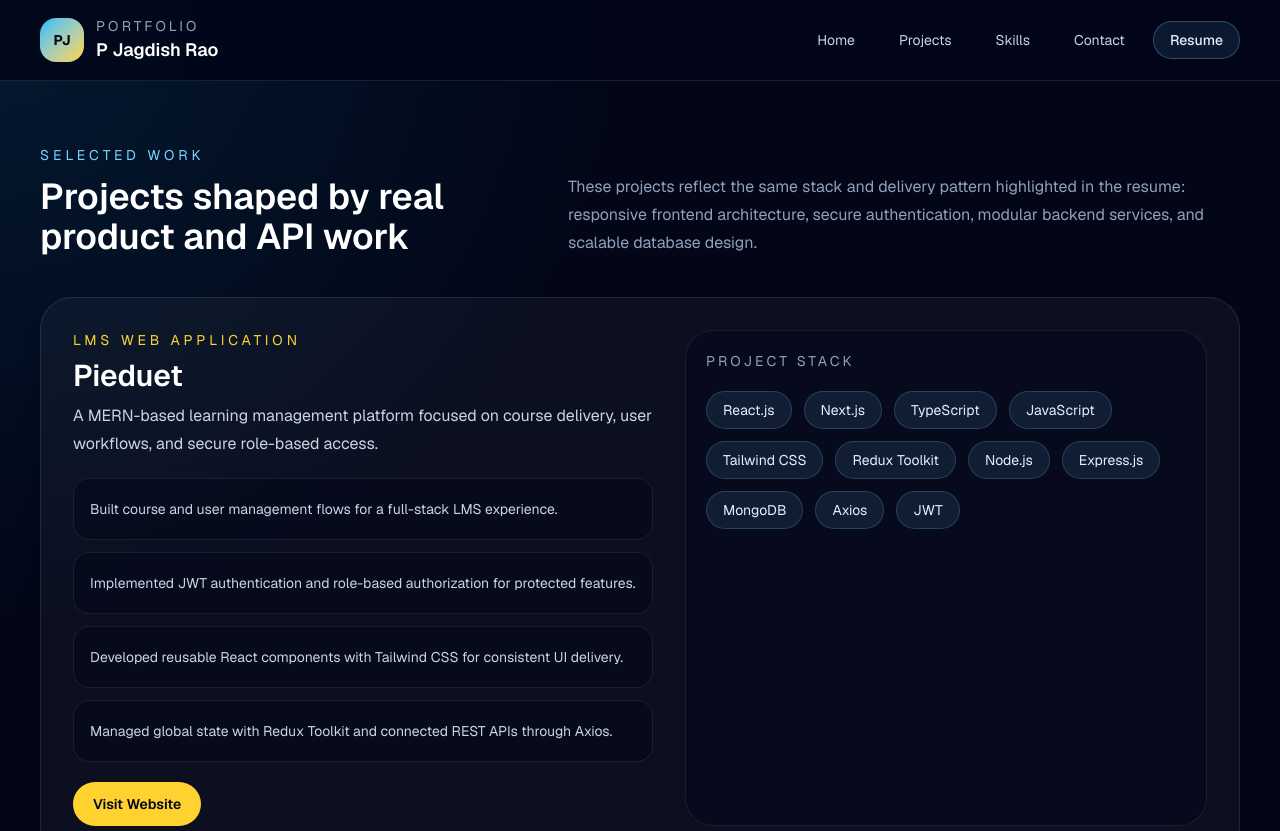
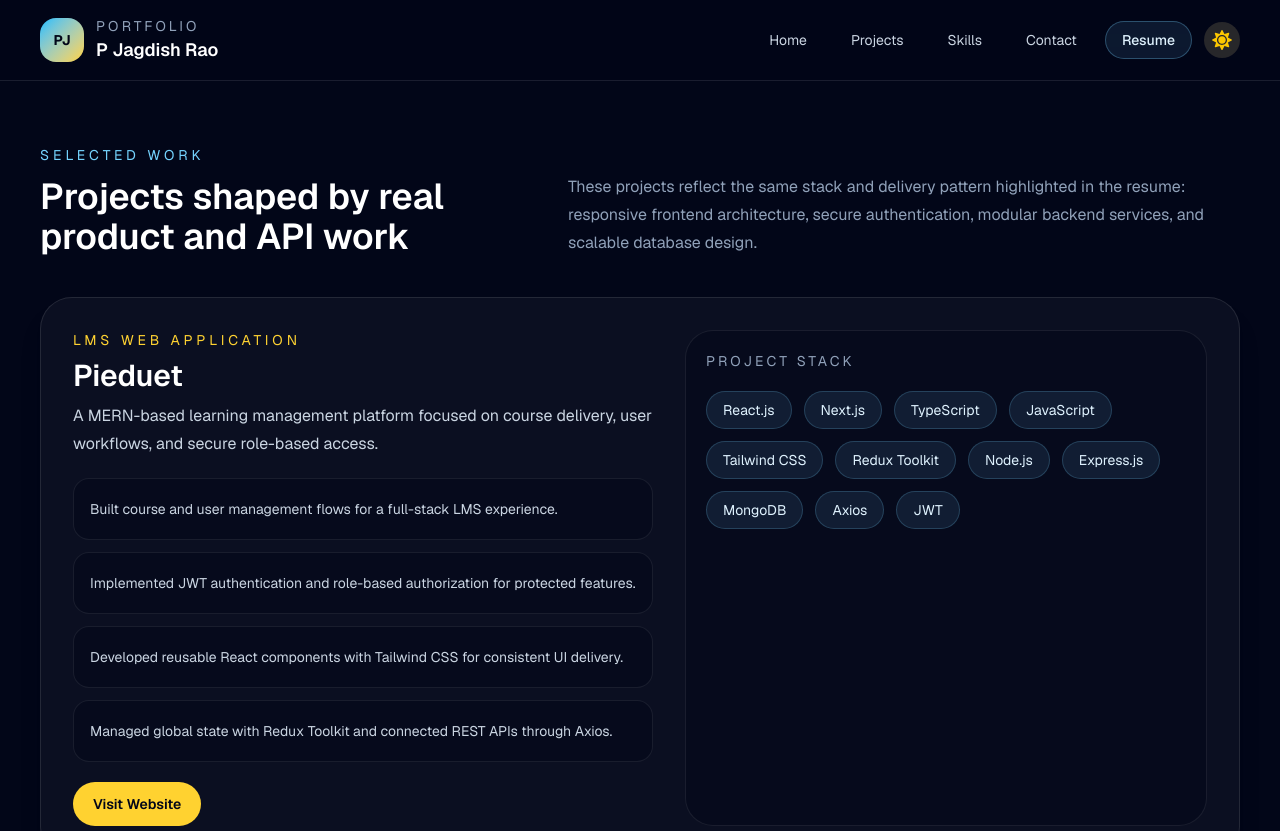
Before and after one commit to dreamsoftwaredev/rjagdishportfolio, a Next.js app: page /projects in a window 1280 px wide. Shown: the top 831 px of the page. Built offline with nearby package versions, Linux system fonts and the light colour scheme.

Commit message:
feat: Implement theme toggle functionality and enhance header styles

```diff
--- a/src/app/components/Header.tsx
+++ b/src/app/components/Header.tsx
@@ -2,6 +2,7 @@
 
 import Link from "next/link";
 import { profile } from "../data/portfolio";
+import ThemeToggle from "./ThemeToggle";
 
 const navItems = [
   { href: "/", label: "Home" },
@@ -12,27 +13,28 @@ const navItems = [
 
 export default function Header() {
   return (
-    <header className="sticky top-0 z-50 border-b border-white/10 bg-slate-950/80 backdrop-blur-xl">
+    <header className="sticky top-0 z-50 border-b border-white/10 bg-slate-950/80 backdrop-blur-xl dark:border-white/10 dark:bg-slate-950/80 light:border-slate-200 light:bg-white/80">
       <nav className="mx-auto flex max-w-7xl flex-col gap-4 px-6 py-4 md:flex-row md:items-center md:justify-between md:px-10">
         <Link href="/" className="flex items-center gap-3">
           <span className="flex h-11 w-11 items-center justify-center rounded-2xl bg-gradient-to-br from-sky-400 to-amber-300 text-sm font-bold text-slate-950">
             PJ
           </span>
           <div>
-            <p className="text-sm uppercase tracking-[0.22em] text-slate-400">Portfolio</p>
-            <h1 className="text-lg font-semibold text-white">{profile.name}</h1>
+            <p className="text-sm uppercase tracking-[0.22em] text-slate-400 dark:text-slate-400 light:text-slate-600">Portfolio</p>
+            <h1 className="text-lg font-semibold text-white dark:text-white light:text-slate-900">{profile.name}</h1>
           </div>
         </Link>
 
-        <div className="flex flex-wrap items-center gap-3 text-sm text-slate-300">
+        <div className="flex flex-wrap items-center gap-3 text-sm text-slate-300 dark:text-slate-300 light:text-slate-700">
           {navItems.map((item) => (
-            <Link key={item.href} href={item.href} className="rounded-full px-4 py-2 transition hover:bg-white/5 hover:text-white">
+            <Link key={item.href} href={item.href} className="rounded-full px-4 py-2 transition hover:bg-white/5 hover:text-white dark:hover:bg-white/5 dark:hover:text-white light:hover:bg-slate-100 light:hover:text-slate-900">
               {item.label}
             </Link>
           ))}
           <Link href={profile.resumePath} download className="rounded-full border border-sky-300/30 bg-sky-300/10 px-4 py-2 font-medium text-sky-100 transition hover:border-sky-200/50 hover:bg-sky-300/20">
             Resume
           </Link>
+          <ThemeToggle />
         </div>
       </nav>
     </header>
--- /dev/null
+++ b/src/app/components/ThemeToggle.tsx
@@ -0,0 +1,24 @@
+"use client";
+import React from "react";
+import { useTheme } from "../utils/ThemeProvider";
+import { FaSun, FaMoon } from "react-icons/fa";
+
+const ThemeToggle = () => {
+  const { theme, toggleTheme } = useTheme();
+
+  return (
+    <button
+      onClick={toggleTheme}
+      className="p-2 rounded-full bg-zinc-800 dark:bg-zinc-800 light:bg-zinc-200 hover:scale-110 transition-transform"
+      aria-label={`Switch to ${theme === "dark" ? "light" : "dark"} mode`}
+    >
+      {theme === "dark" ? (
+        <FaSun className="text-yellow-400 text-xl" />
+      ) : (
+        <FaMoon className="text-slate-700 text-xl" />
+      )}
+    </button>
+  );
+};
+
+export default ThemeToggle;
--- a/src/app/globals.css
+++ b/src/app/globals.css
@@ -3,6 +3,15 @@
 :root {
   --background: #020617;
   --foreground: #e2e8f0;
+  --card-bg: #18181b;
+  --card-border: #27272a;
+}
+
+[data-theme="light"] {
+  --background: #f8fafc;
+  --foreground: #0f172a;
+  --card-bg: #ffffff;
+  --card-border: #e2e8f0;
 }
 
 @theme inline {
@@ -28,11 +37,17 @@ body {
     var(--background);
   color: var(--foreground);
   font-family: var(--font-geist-sans), sans-serif;
+  transition: background-color 0.3s ease, color 0.3s ease;
 }
 
 ::selection {
   background: rgba(125, 211, 252, 0.35);
   color: white;
+}
+
+[data-theme="light"]::selection {
+  background: rgba(14, 165, 233, 0.35);
+  color: #0f172a;
 }
 
 #nprogress .bar {
--- a/src/app/layout.tsx
+++ b/src/app/layout.tsx
@@ -3,6 +3,7 @@ import { Geist, Geist_Mono } from "next/font/google";
 import "./globals.css";
 import "@/app/utils/ProgressBar";
 import ProgressBar from "@/app/utils/ProgressBar";
+import { ThemeProvider } from "./utils/ThemeProvider";
 
 const geistSans = Geist({
   variable: "--font-geist-sans",
@@ -26,10 +27,12 @@ export default function RootLayout({
   children: React.ReactNode;
 }>) {
   return (
-    <html lang="en">
+    <html lang="en" suppressHydrationWarning>
       <body className={`${geistSans.variable} ${geistMono.variable} antialiased`}>
-        <ProgressBar />
-        {children}
+        <ThemeProvider>
+          <ProgressBar />
+          {children}
+        </ThemeProvider>
       </body>
     </html>
   );
--- a/src/app/projects/page.tsx
+++ b/src/app/projects/page.tsx
@@ -1,16 +1,13 @@
-import React from 'react'
-import Header from '../components/Header'
-import Footer from '../components/Footer'
-import Project from '../components/Project'
+import Footer from "../components/Footer";
+import Header from "../components/Header";
+import Project from "../components/Project";
 
-const contact = () => {
-    return (
-        <div>
-            <Header />
-            <Project />
-            <Footer />
-        </div>
-    )
+export default function ProjectsPage() {
+  return (
+    <div className="min-h-screen bg-slate-950 text-white">
+      <Header />
+      <Project />
+      <Footer />
+    </div>
+  );
 }
-
-export default contact
--- /dev/null
+++ b/src/app/utils/ThemeProvider.tsx
@@ -0,0 +1,45 @@
+"use client";
+import React, { createContext, useContext, useState, useEffect } from "react";
+
+type Theme = "dark" | "light";
+
+interface ThemeContextType {
+  theme: Theme;
+  toggleTheme: () => void;
+}
+
+const ThemeContext = createContext<ThemeContextType | undefined>(undefined);
+
+export const ThemeProvider: React.FC<{ children: React.ReactNode }> = ({ children }) => {
+  const [theme, setTheme] = useState<Theme>("dark");
+
+  useEffect(() => {
+    const savedTheme = localStorage.getItem("theme") as Theme | null;
+    if (savedTheme) {
+      setTheme(savedTheme);
+    }
+  }, []);
+
+  useEffect(() => {
+    document.documentElement.setAttribute("data-theme", theme);
+    localStorage.setItem("theme", theme);
+  }, [theme]);
+
+  const toggleTheme = () => {
+    setTheme((prev) => (prev === "dark" ? "light" : "dark"));
+  };
+
+  return (
+    <ThemeContext.Provider value={{ theme, toggleTheme }}>
+      {children}
+    </ThemeContext.Provider>
+  );
+};
+
+export const useTheme = () => {
+  const context = useContext(ThemeContext);
+  if (!context) {
+    throw new Error("useTheme must be used within a ThemeProvider");
+  }
+  return context;
+};
```
